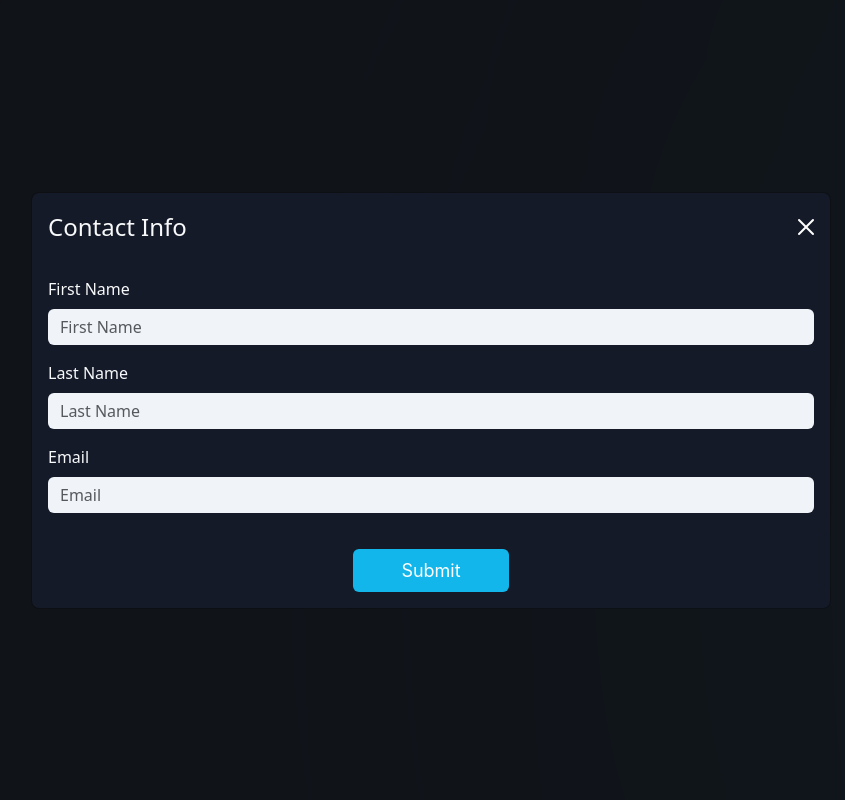
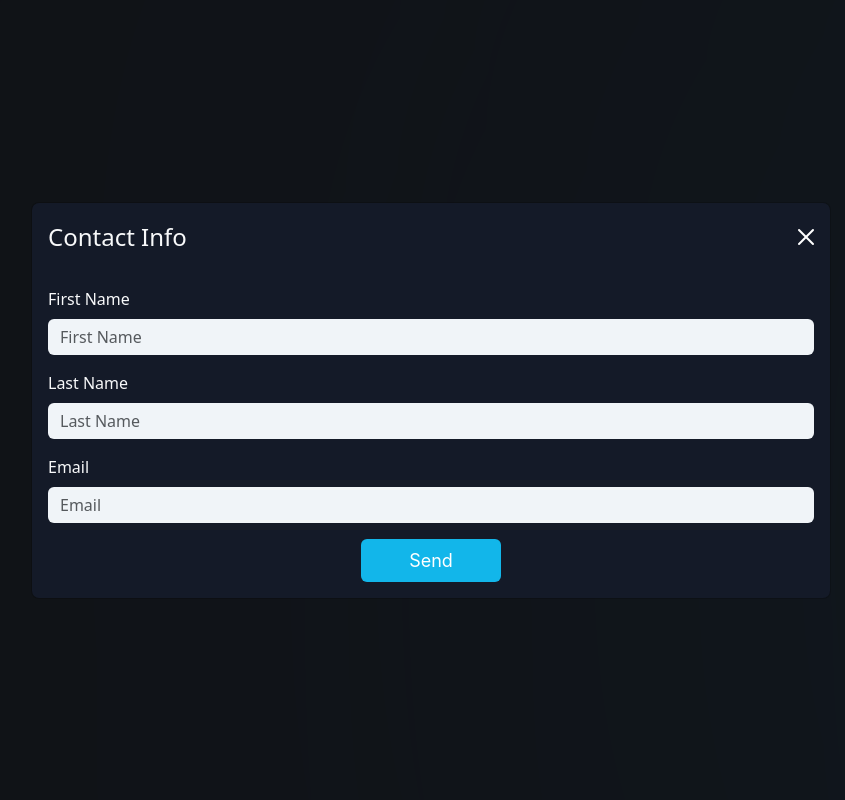
Before and after one commit to AbdoAhmedAbdelaleem/Expertex-landing-page, a React (Create React App) app: page / in a window 1280 px wide. Both pictures are taken after a click on the button "Join Waiting List". Shown: the top 800 px of the page, without its empty margins (209-1054 px from the left). Built offline with nearby package versions, Linux system fonts and the light colour scheme.

Commit message:
Send joined to email

```diff
--- a/src/component/modal.jsx
+++ b/src/component/modal.jsx
@@ -1,13 +1,40 @@
-import { useState } from 'react';
+import { useRef, useState } from 'react';
 import Modal from 'react-bootstrap/Modal';
 import "./LandingPage.css"
 import { Form } from 'react-bootstrap';
+import emailjs from '@emailjs/browser';
+function JoinModal() {
+  const form = useRef();
+  const [show, setShow] = useState(false);
+  const [firstName , setFirstName] = useState("")
+  const [lastName , setLastName] = useState("")
+  const [email , setEmail] = useState("")
+  const handleClose = () => {
+    if (firstName !== "" && lastName !== "" && email !== "") {
+      setShow(false)
+      setFirstName("")
+      setLastName("")
+      setEmail("")
+    }
+  };
+  const handleShow = () => setShow(true);
+  const sendEmail = (e) => {
+    e.preventDefault();
 
-function JoinModal() {
-  const [show, setShow] = useState(false);
-
-  const handleClose = () => setShow(false);
-  const handleShow = () => setShow(true);
+    emailjs
+      .sendForm('service_7nnhhyf', 'template_udr92lw', form.current, {
+        publicKey: '_pB76iJLiK--Hulfc',
+      })
+      .then(
+        (e) => {
+          console.log('SUCCESS!' , e.text);
+        },
+        (error) => {
+          console.log('FAILED...', error.text);
+        },
+    );
+    e.target.reset()
+  };
 
   return (
     <>
@@ -15,33 +42,29 @@ function JoinModal() {
         Join Waiting List
       </button>
 
-      <Modal show={show} size='lg'centered onHide={handleClose}>
+      <Modal show={show} size='lg'centered onHide={()=>setShow(false)}>
         <Modal.Header closeButton>
           <Modal.Title className=' text-light'>Contact Info</Modal.Title>
         </Modal.Header>
         <Modal.Body >
-
-        <Form className='join-form'>
+        <Form ref={form} onSubmit={(e) => sendEmail(e)} className='join-form d-flex flex-column'>
           <Form.Group className="mb-3" controlId="formGroupFirstName">
             <Form.Label className='text-light'>First Name</Form.Label>
-            <Form.Control type="text" placeholder='First Name'/>
+            <Form.Control type="text" placeholder='First Name' name='user_first_name' value={firstName} onChange={(e)=> setFirstName(e.target.value)} required/>
           </Form.Group>
           <Form.Group className="mb-3" controlId="formGroupLastName">
             <Form.Label className=' text-light'>Last Name</Form.Label>
-            <Form.Control type="text" placeholder='Last Name'/>
+            <Form.Control type="text" placeholder='Last Name' name='user_last_name' value={lastName} onChange={(e)=>setLastName(e.target.value)} required/>
           </Form.Group>
           <Form.Group className="mb-3" controlId="formGroupEmail">
             <Form.Label className=' text-light'>Email</Form.Label>
-            <Form.Control type="Email" placeholder='Email'/>
+            <Form.Control type="Email" placeholder='Email' name='user_email' value={email} onChange={(e)=>setEmail(e.target.value)} required/>
           </Form.Group>
+          <button className='submit-btn px-5 py-2 align-self-center' onClick={handleClose}>
+            Send
+          </button>
       </Form>
-
         </Modal.Body>
-        <Modal.Footer>
-          <button  className='submit-btn px-5 py-2' onClick={handleClose}>
-            Submit
-          </button>
-        </Modal.Footer>
       </Modal>
     </>
   );
```
Also changed, not shown: public/logo icon.svg (added).
